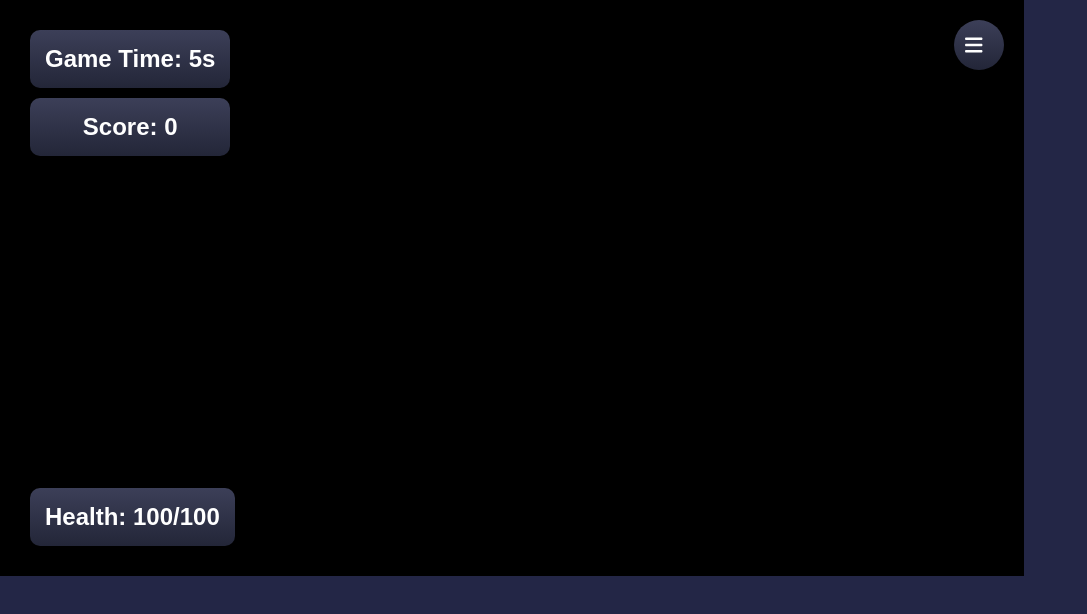
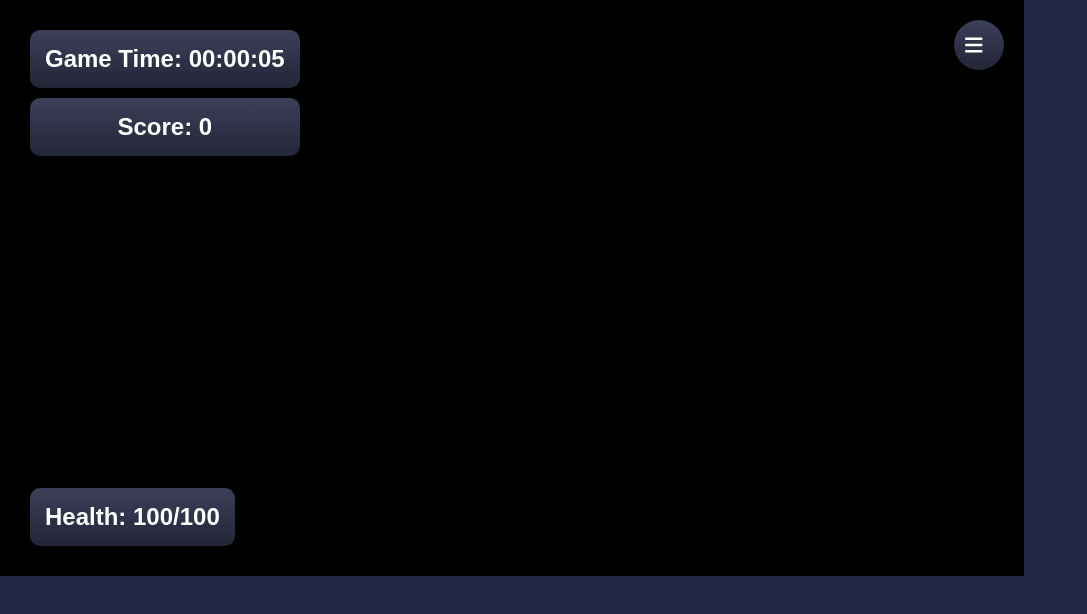
Before and after one commit to Sabz-m/Corporate-Conquest, a React (Vite) app: page /start-game in a window 1280 px wide. Shown: the top 614 px of the page, without its empty margins (0-1087 px from the left). Built offline with nearby package versions, Linux system fonts and the light colour scheme; no server answers.

Commit message:
changed timer format

```diff
--- a/src/components/Game/HUD/Timer.jsx
+++ b/src/components/Game/HUD/Timer.jsx
@@ -13,21 +13,28 @@ const Timer = () => {
 
   useEffect(() => {
     let interval;
-
     if (isRunning) {
       interval = setInterval(() => {
         dispatch(updateTime());
       }, 1000);
     }
+    return () => clearInterval(interval);
+  }, [dispatch, isRunning]);
 
-    return () => {
-      clearInterval(interval);
-    };
-  }, [dispatch, isRunning]);
+  const formatTime = (seconds) => {
+    const hrs = Math.floor(seconds / 3600)
+      .toString()
+      .padStart(2, "0");
+    const mins = Math.floor((seconds % 3600) / 60)
+      .toString()
+      .padStart(2, "0");
+    const secs = (seconds % 60).toString().padStart(2, "0");
+    return `${hrs}:${mins}:${secs}`;
+  };
 
   return (
     <div>
-      <h2>Game Time: {time}s</h2>
+      <h2>Game Time: {formatTime(time)}</h2>
     </div>
   );
 };
```
